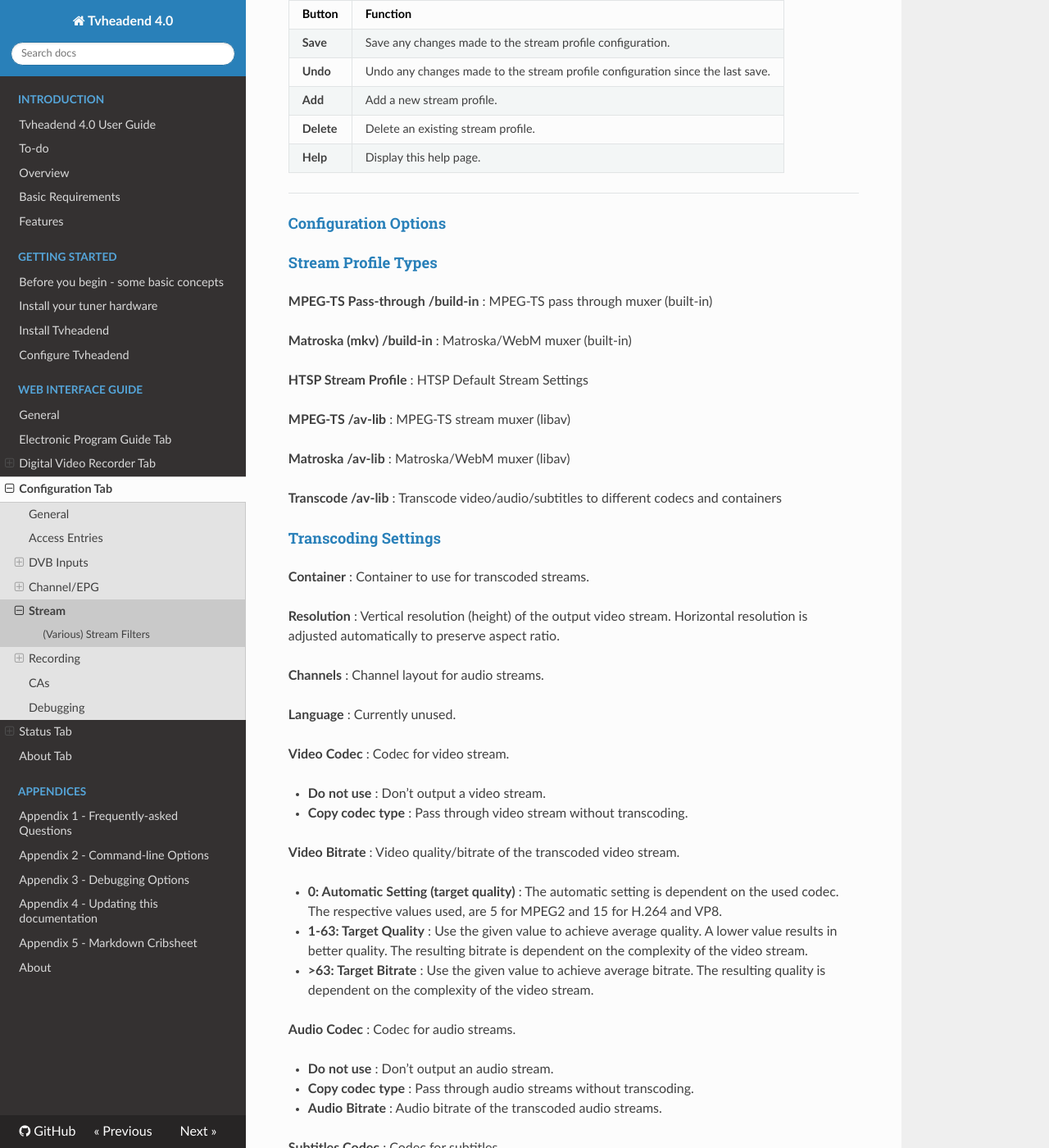
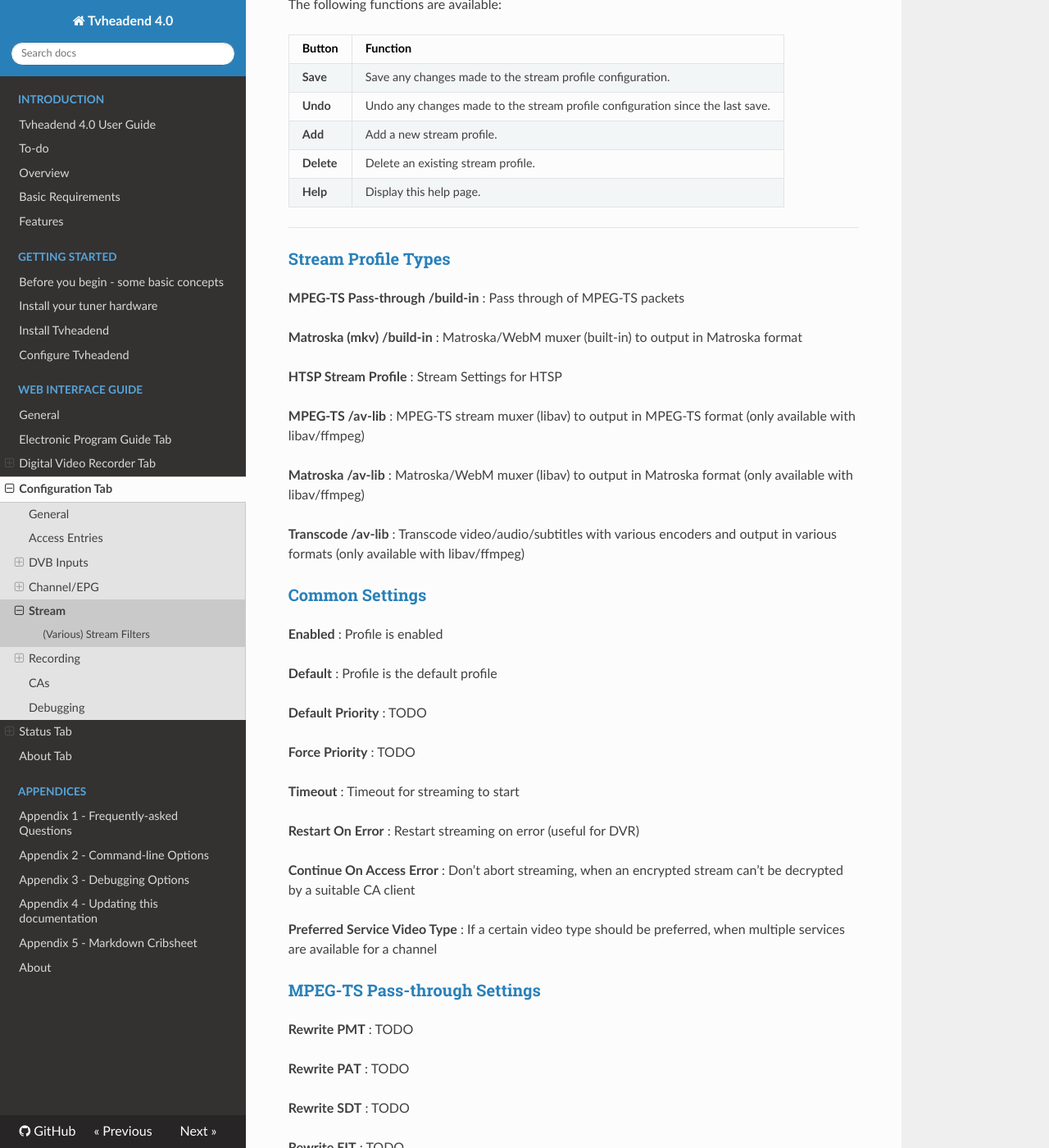
Before and after one commit to tvheadend/tvheadend-documentation, an MkDocs documentation site: the page built from docs/webui/config_streamprofile.md, in a window 1280 px wide and 1400 px high, scrolled down 388 px. Shown: the whole window at 82% size. Built offline with MkDocs 1.6.1, drawn with Linux system fonts in a browser that asks for light colours; nearby versions of some CDN libraries; old or Windows-style settings are respelled for this version of MkDocs; some of the changed text lies outside the part shown.

Commit message:
Improved Stream Profiles document

```diff
--- a/docs/webui/config_streamprofile.md
+++ b/docs/webui/config_streamprofile.md
@@ -1,12 +1,14 @@
-##Configuration - Stream - Stream Profile
+##Configuration - Stream - Stream Profiles
 
-##NOTE: <font color=red>INTRO TEXT REQUIRED</font>
+Stream Profiles are the settings for output formats. These are used for Live TV
+streaming and recordings. The profiles are assigned through the Access Entries,
+DVR Profiles or as parameter for HTTP Streaming.
 
 ##NOTE: <font color=red>SCREENSHOT REQUIRED</font>
 
 ---
 
-####Menu Bar/Buttons
+###Menu Bar/Buttons
 
 The following functions are available:
 
@@ -20,36 +22,80 @@
 
 ---
 
-####Configuration Options
-
-####Stream Profile Types
+###Stream Profile Types
 
 **MPEG-TS Pass-through /build-in**
-: MPEG-TS pass through muxer (built-in)
+: Pass through of MPEG-TS packets
 
 **Matroska (mkv) /build-in**
-: Matroska/WebM muxer (built-in)
+: Matroska/WebM muxer (built-in) to output in Matroska format
 
 **HTSP Stream Profile**
-: HTSP Default Stream Settings
+: Stream Settings for HTSP
 
 **MPEG-TS /av-lib**
-: MPEG-TS stream muxer (libav)
+: MPEG-TS stream muxer (libav) to output in MPEG-TS format (only available with libav/ffmpeg)
 
 **Matroska /av-lib**
-: Matroska/WebM muxer (libav)
+: Matroska/WebM muxer (libav) to output in Matroska format (only available with libav/ffmpeg)
 
 **Transcode /av-lib**
-: Transcode video/audio/subtitles to different codecs and containers
+: Transcode video/audio/subtitles with various encoders and output in various formats (only available with libav/ffmpeg)
 
-####Transcoding Settings
+###Common Settings
+
+**Enabled**
+: Profile is enabled
+
+**Default**
+: Profile is the default profile
+
+**Default Priority**
+: TODO
+
+**Force Priority**
+: TODO
+
+**Timeout**
+: Timeout for streaming to start
+
+**Restart On Error**
+: Restart streaming on error (useful for DVR)
+
+**Continue On Access Error**
+: Don't abort streaming, when an encrypted stream can't be decrypted by a suitable CA client
+
+**Preferred Service Video Type**
+: If a certain video type should be preferred, when multiple services are available for a channel
+
+###MPEG-TS Pass-through Settings
+
+**Rewrite PMT**
+: TODO
+
+**Rewrite PAT**
+: TODO
+
+**Rewrite SDT**
+: TODO
+
+**Rewrite EIT**
+: TODO
+
+###Matroska Settings
+
+**WEBM**
+: Use WebM format (WebM is a restricted subset of the Matroska format)
+
+###Transcode Settings
 
 **Container**
 : Container to use for transcoded streams.
 
 **Resolution**
 : Vertical resolution (height) of the output video stream. Horizontal resolution
-  is adjusted automatically to preserve aspect ratio.
+  is adjusted automatically to preserve aspect ratio. When set to 0, the input
+  resolution is used.
 
 **Channels**
 : Channel layout for audio streams.
@@ -58,13 +104,16 @@
 : Currently unused.
 
 **Video Codec**
-: Codec for video stream.
+: Video encoder codec.
 
 * **Do not use**
 : Don't output a video stream.
 
 * **Copy codec type**
 : Pass through video stream without transcoding.
+
+* **mpeg2video/libvpx/libx264/...**
+: Transcode video to the selected codec.
 
 **Video Bitrate**
 : Video quality/bitrate of the transcoded video stream.
@@ -91,7 +140,11 @@
 * **Copy codec type**
 : Pass through audio streams without transcoding.
 
-* **Audio Bitrate**
+* **aac/mp2/libvorbis/...**
+: Transcode audio to the selected codec. (Note: if "vorbis" and "libvorbis" are
+  available, "libvorbis" should be prefered when transcoding to Vorbis format)
+
+**Audio Bitrate**
 : Audio bitrate of the transcoded audio streams.
 
 **Subtitles Codec**
```
